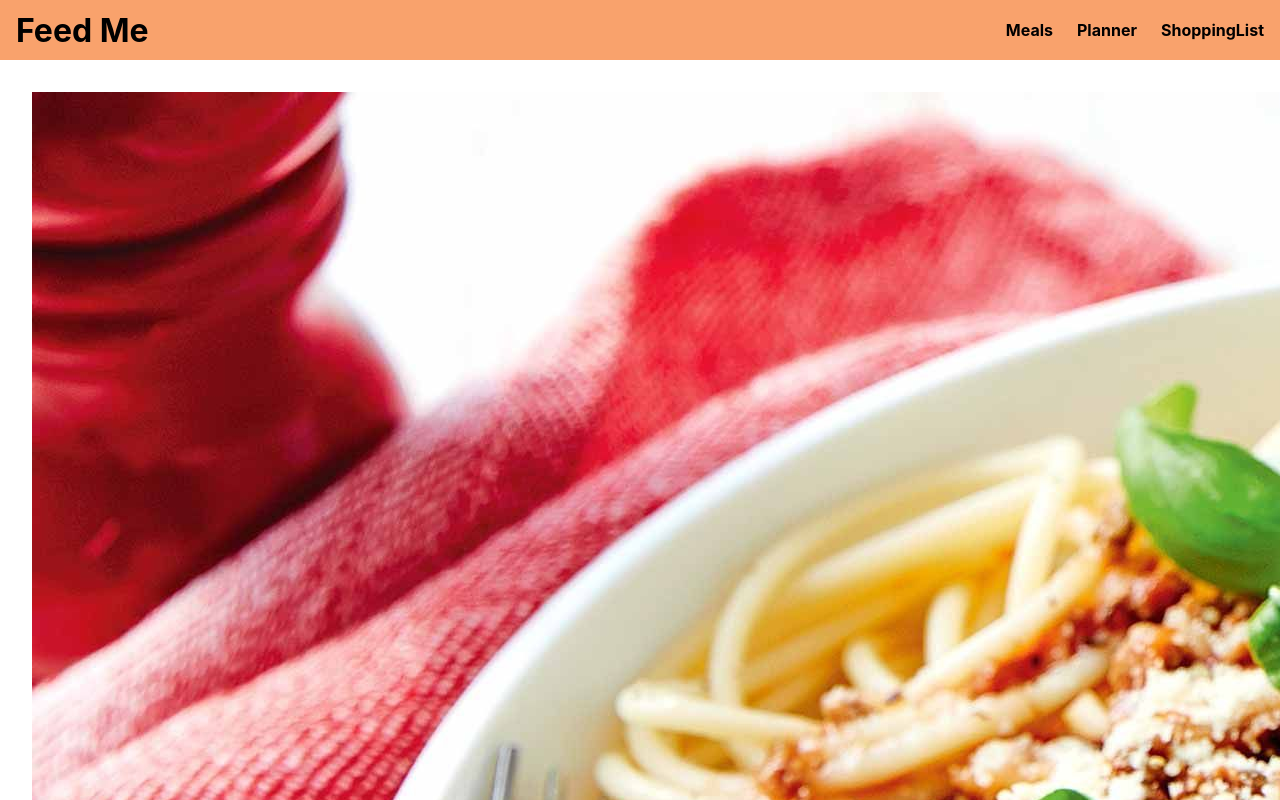
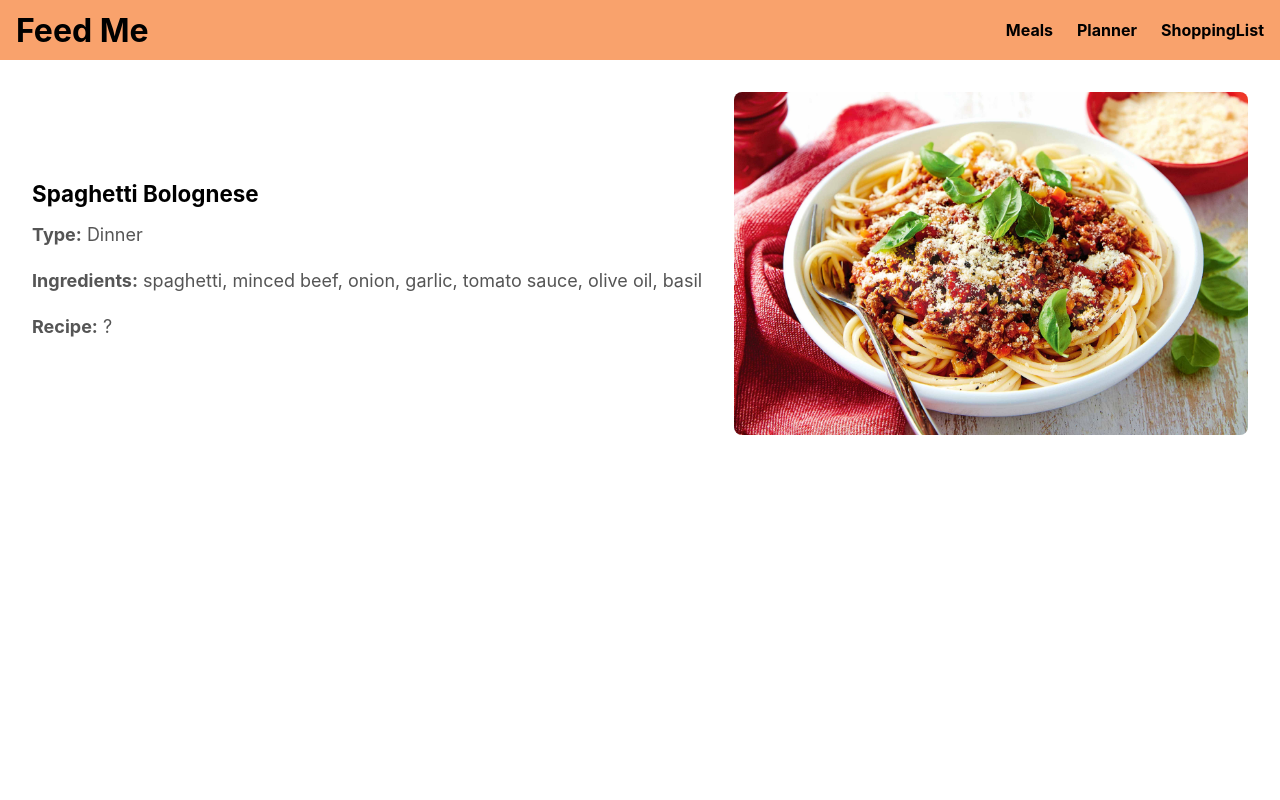
Before and after one commit to EoinCous/shopping-list-generator, a React (Vite) app: page /meal/1 in a window 1280 px wide. Shown: the top 800 px of the page. Built offline with nearby package versions, Linux system fonts and the light colour scheme.

Commit message:
print selected meals in shopping list page

```diff
--- a/src/App.jsx
+++ b/src/App.jsx
@@ -5,11 +5,13 @@ import MealDetails from './pages/MealDetails'
 import Meals from './pages/Meals'
 import Planner from './pages/Planner'
 import ShoppingList from './pages/ShoppingList'
+import ScrollToTop from './components/ScrollToTop'
 import { Routes, Route } from 'react-router-dom'
 
 function App() {
   return (
     <>
+    <ScrollToTop />
     <NavBar />
       <main className='main-content'>
         <Routes>
--- /dev/null
+++ b/src/components/ScrollToTop.jsx
@@ -0,0 +1,14 @@
+import { useEffect } from 'react';
+import { useLocation } from 'react-router-dom';
+
+function ScrollToTop() {
+  const { pathname } = useLocation();
+
+  useEffect(() => {
+    window.scrollTo(0, 0);
+  }, [pathname]);
+
+  return null;
+}
+
+export default ScrollToTop;
--- /dev/null
+++ b/src/css/MealDetails.css
@@ -0,0 +1,23 @@
+.meal-detail {
+    display: flex;
+    align-items: center;
+    justify-content: space-between;
+    gap: 2rem;
+}
+
+.meal-detail-image {
+  width: 30%;
+  height: auto;
+  border-radius: 8px;
+  flex: 1;
+}
+
+.meal-detail-info h2 {
+  margin-bottom: 0.5rem;
+  font-size: 1.4rem;
+}
+
+.meal-detail-info p {
+  margin-bottom: 1rem;
+  color: #555;
+}
--- a/src/data/meals.json
+++ b/src/data/meals.json
@@ -61,5 +61,12 @@
     "image": "",
     "ingredients": ["bread", "bacon", "eggs", "cheese", "butter", "sriracha"],
     "type": "Lunch"
+  },
+  {
+    "id": 10,
+    "name": "Steak",
+    "image": "",
+    "ingredients": ["steak", "potatoes", "carrots", "gravy", "butter"],
+    "type": "Dinner"
   }
 ]
--- a/src/pages/MealDetails.jsx
+++ b/src/pages/MealDetails.jsx
@@ -1,5 +1,6 @@
 import { useParams } from 'react-router-dom';
 import meals from '../data/meals.json'
+import "../css/MealDetails.css";
 
 function MealDetails(){
     const { id } = useParams();
@@ -11,16 +12,17 @@ function MealDetails(){
 
     return (
       <div className="meal-detail">
+        <div className="meal-detail-info">
+          <h2>{meal.name}</h2>
+          <p><strong>Type:</strong> {meal.type}</p>
+          <p><strong>Ingredients:</strong> {meal.ingredients.join(", ")}</p>
+          <p><strong>Recipe:</strong> ?</p>
+        </div>
         <img
           src={meal.image}
           alt={meal.name}
           className="meal-detail-image"
         />
-        <div className="meal-detail-info">
-          <h2>{meal.name}</h2>
-          <p><strong>Type:</strong> {meal.type}</p>
-          <p><strong>Ingredients:</strong> {meal.ingredients.join(", ")}</p>
-        </div>
       </div>
     );
 }
--- a/src/pages/Planner.jsx
+++ b/src/pages/Planner.jsx
@@ -1,8 +1,10 @@
 import "../css/Planner.css";
 import { useState, useEffect } from 'react';
 import meals from '../data/meals.json';
+import { useNavigate } from 'react-router-dom';
 
 function Planner() {
+  const navigate = useNavigate();
   const daysOfWeek = ["Monday", "Tuesday", "Wednesday", "Thursday", "Friday", "Saturday", "Sunday"];
   const mealTypes = ["Breakfast", "Lunch", "Dinner"];
 
@@ -26,6 +28,11 @@ function Planner() {
   useEffect(() => {
     localStorage.setItem("mealPlan", JSON.stringify(mealPlan));
   }, [mealPlan]);
+
+  const clearMealPlan = () => {
+    localStorage.setItem("mealPlan", JSON.stringify({}));
+    setMealPlan({});
+  }
 
   return (
     <div className="planner">
@@ -70,6 +77,8 @@ function Planner() {
           ))}
         </tbody>
       </table>
+      <button onClick={clearMealPlan}>Clear</button>
+      <button onClick={() => navigate("/shopping-list")}>Generate Shopping List</button>
     </div>
   );
 }
--- a/src/pages/ShoppingList.jsx
+++ b/src/pages/ShoppingList.jsx
@@ -1,9 +1,11 @@
-function ShoppingList(){
-    return (
-        <div>
-            <h1>Shopping List Page</h1>
-        </div>
-    )
+function ShoppingList() {
+
+  return (
+    <div className="shopping-list">
+      <h1>Shopping List</h1>
+      <p>{localStorage.getItem('mealPlan')}</p>
+    </div>
+  );
 }
 
 export default ShoppingList;
```
Also changed, not shown: public/images/chicken-caesar-salad.jpg, public/images/stir-fried-veggie-noodles.jpg.
